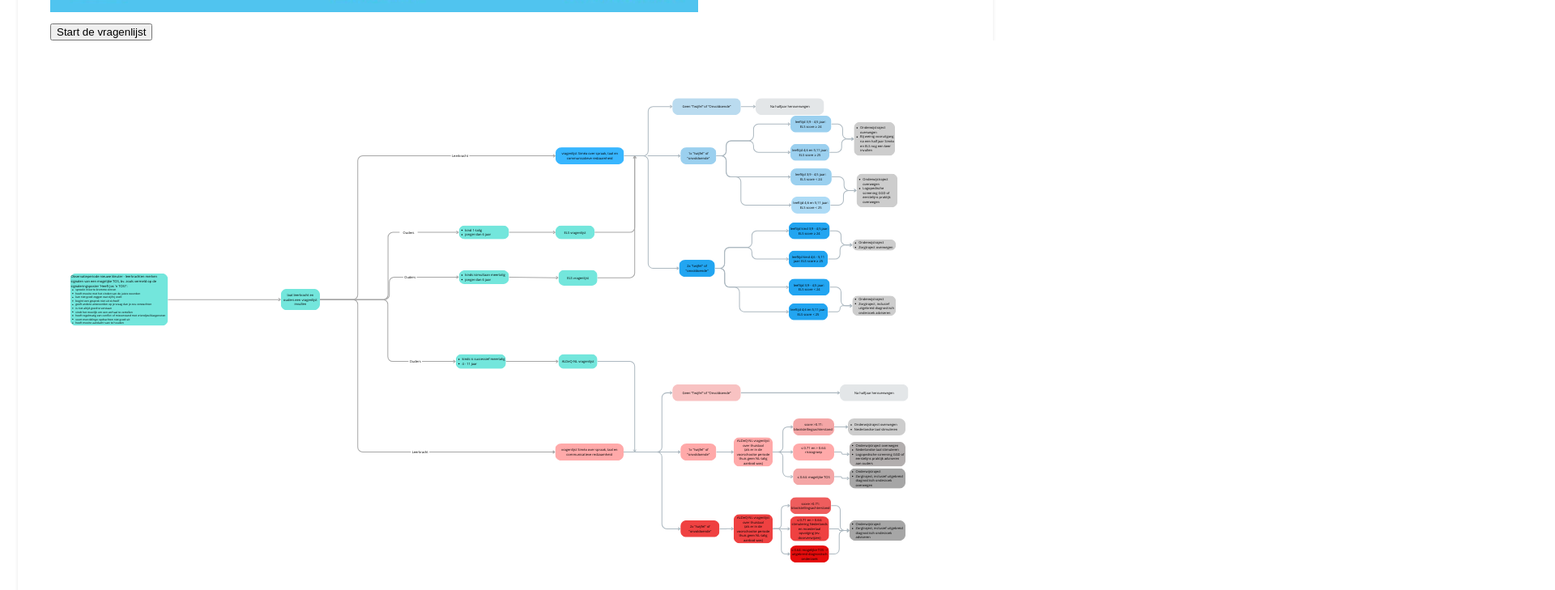
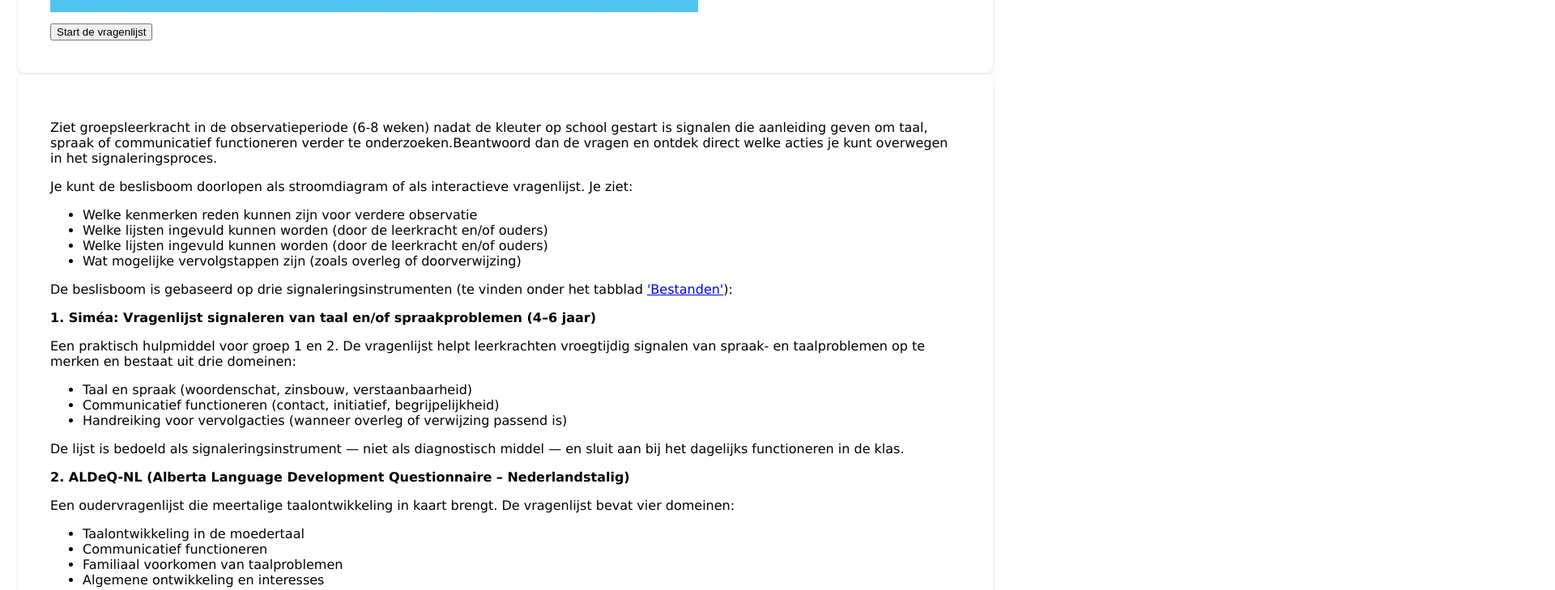
Before and after one commit to Lenka-vw/TOS-signalering, a plain HTML site: page index.html in a window 1280 px wide. Shown: the part 1479-2208 px from the top of the page at 81% size, 1920 px wide, since content can reach past the window. Drawn offline with Linux system fonts and the light colour scheme.

Commit message:
Update index.html

```diff
--- a/index.html
+++ b/index.html
@@ -24,7 +24,7 @@
   <p>Valt de kleuter op aan de hand van signalen op de poster "Heeft Jos 'n TOS?" Vul dan de vragenlijst in en zie snel, welke acties je zou kunnen ondernemen.</p> <p>De vragenlijst kan worden ingevuld voor kinderen van 4 tot en met 6 jaar.</p>
   <img src="HeeftJosnTOS.webp" alt="Poster Heeft Jos 'n TOS?" class="poster-afbeelding" />
   <button onclick="startVragenlijst()">Start de vragenlijst</button>
-  <img src="Beslisboom TOS versie 2.png" class="poster-afbeelding" />
+
 </div>
   <!-- Stap 1 -->
   <div id="step1" class="step">
```
